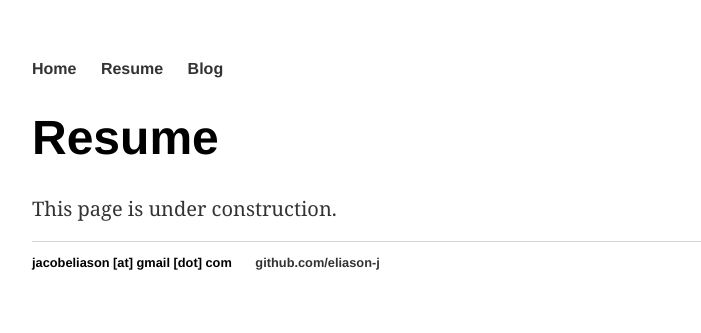
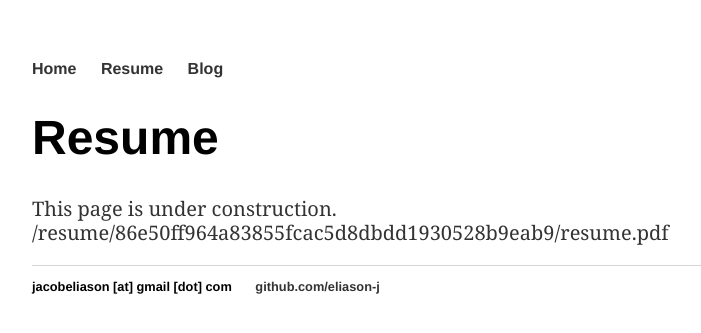
Before and after one commit to eliason-j/eliason-j.github.io, a Jekyll site: the page built from resume/86e50ff964a83855fcac5d8dbdd1930528b9eab9/index.html, in a window 1280 px wide. Shown: the top 333 px of the page, without its empty margins (160-861 px from the left). Built offline with Jekyll 4.4.1, drawn with Linux system fonts in a browser that asks for light colours.

Commit message:
Update index.html

```diff
--- a/resume/86e50ff964a83855fcac5d8dbdd1930528b9eab9/index.html
+++ b/resume/86e50ff964a83855fcac5d8dbdd1930528b9eab9/index.html
@@ -3,4 +3,4 @@ layout: default
 title: Resume
 ---
 	<h1>{{ page.title }}</h1>
-	<p>This page is under construction.</p>
+	<p>This page is under construction. {{ site.baseurl }}/resume/86e50ff964a83855fcac5d8dbdd1930528b9eab9/resume.pdf</p>
```
